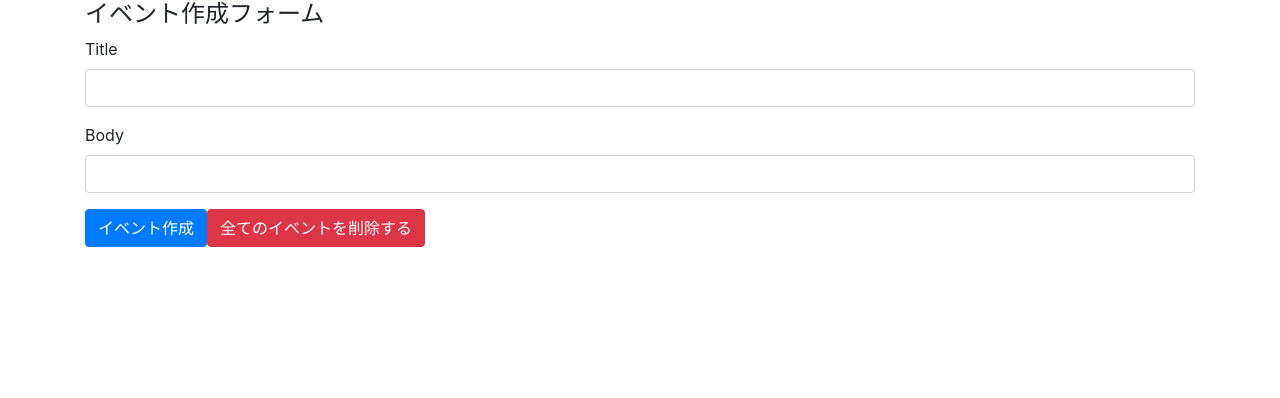
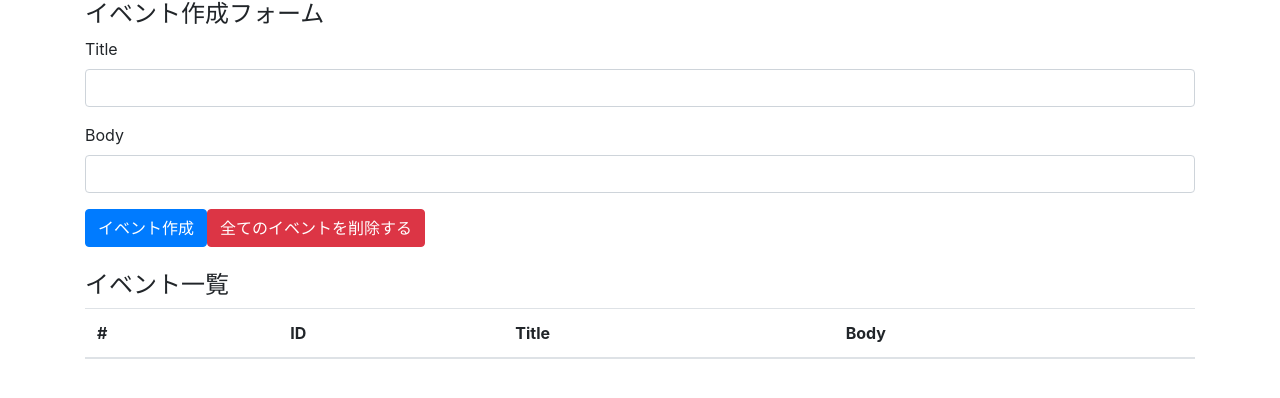
Before and after one commit to yukiorita1117/react-todo, a React (Create React App) app: page / in a window 1280 px wide. Shown: the top 398 px of the page. Built offline with nearby package versions, Linux system fonts and the light colour scheme.

Commit message:
create table

```diff
--- a/src/components/App.jsx
+++ b/src/components/App.jsx
@@ -21,6 +21,19 @@ const App = () => {
           <button className="btn btn-primary">イベント作成</button>
           <button className="btn btn-danger">全てのイベントを削除する</button>
         </form>
+        <br />
+        <h4>イベント一覧</h4>
+        <table className="table table-hover">
+          <thead>
+            <tr>
+              <th scope="col">#</th>
+              <th scope="col">ID</th>
+              <th scope="col">Title</th>
+              <th scope="col">Body</th>
+            </tr>
+          </thead>
+          <tbody></tbody>
+        </table>
       </div>
     </>
   );
```
